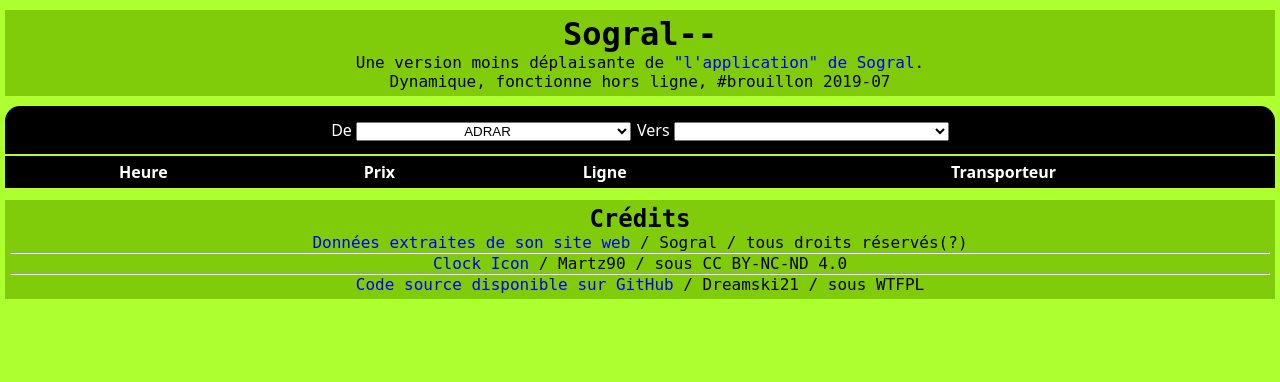
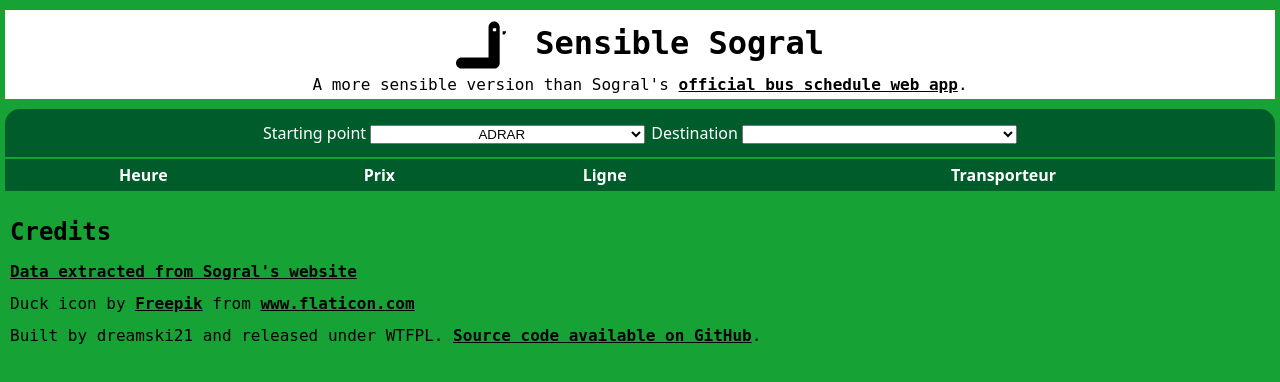
Before and after one commit to djalilhebal/saner-sogral, a website: page index.html in a window 1280 px wide. Drawn offline with Linux system fonts and the light colour scheme.

Commit message:
Add basic PWA support and update UI

```diff
--- a/index.css
+++ b/index.css
@@ -1,32 +1,53 @@
 * {
   padding: 0;
   margin: 0;
-  text-decoration: none;
 }
 
 body {
   text-align: center;
-  background: greenyellow;
+  background: #16a234;
   margin: 5px;
   font-size: 16px;
   font-family: sans;
 }
 
 header, footer {
-  background: #80cc0b;
   padding: 5px;
   margin: 10px 0;
   font-family: mono;
 }
 
-hr {
-  color: greenyellow;
+header {
+  background: white;
 }
 
+footer {
+  text-align: left;
+  line-height: 2;
+}
+
+a {
+  color: inherit;
+  font-weight: bold;
+}
+
+img {
+    background: white;
+    width: 50px;
+    height: 50px;
+    vertical-align: middle;
+    margin-right: 10px;
+}
+
+h1 {
+    color: black;
+    background: white;
+    padding: 5px;
+}
 /*** MAIN/INPUT ***/
 
 form {
-  background: black;
+  background: #005c2b;
   color: white;
   border-radius: 15px 15px 0 0;
   padding: 10px;
@@ -56,7 +77,7 @@
 
 thead {
   color: white;
-  background: black;
+  background: #005c2b;
 }
 
 th {
--- a/index.html
+++ b/index.html
@@ -1,29 +1,30 @@
 <!DOCTYPE html>
-<html lang="fr">
+<html lang="en">
 <head>
   <meta charset="UTF-8">
   <meta name="viewport" content="width=device-width, initial-scale=1.0">
-  <title>Sogral--</title>
+  <title>Sensible Sogral</title>
   <link rel="stylesheet" href="index.css" />
-  <link rel="icon" href="favicon.ico" />
+  <link rel="icon" href="images/duck-dark-32x32.png" />
+  <link rel="manifest" href="manifest.json">
 </head>
 <body>
   <header>
-    <h1>Sogral--</h1>
+    <h1>
+      <img src="images/duck-black.svg" alt="">
+      Sensible Sogral
+    </h1>
     <p>
-      Une version moins déplaisante de
-      <a href="https://www.sogral.dz/index.php/fr/planning-des-departs-2" target="_blank" rel="noreferrer">"l'application" de Sogral</a>.
-      <br />
-      Dynamique, fonctionne hors ligne, #brouillon 2019-07
+      A more sensible version than Sogral's
+      <a href="https://www.sogral.dz/index.php/fr/planning-des-departs-2" target="_blank" rel="noreferrer">official bus schedule web app</a>.
     </p>
   </header>
+
   <main>
-    <noscript>JavaScript est requis pour lancer cette application !</noscript>
     <form>
-      <label>De <select name="depart" id="depart"></select></label>
-      <label>Vers <select name="dest" id="dest"></select></label>
+      <label>Starting point <select name="depart" id="depart"></select></label>
+      <label>Destination <select name="dest" id="dest"></select></label>
     </form>
-  </main>
 
   <table>
     <thead>
@@ -39,15 +40,27 @@
     </tbody>
   </table>
 
-  <footer>
-  <h2>Crédits</h2>
-  <a href="https://www.sogral.dz/app_sogral/app/fr.php">Données extraites de son site web</a> / Sogral / tous droits réservés(?)
-  <hr>
-  <a href="http://www.iconarchive.com/show/circle-icons-by-martz90/clock-icon.html" target="_blank" rel="noreferrer">Clock Icon</a> / Martz90 / sous CC BY-NC-ND 4.0
-  <hr>
-  <a href="https://github.com/dreamski21/trash" target="_blank">Code source disponible sur GitHub</a> / Dreamski21 / sous WTFPL
-  </footer>
+</main>
 
-  <script src="index.min.js"></script>
+<footer>
+  <h2>Credits</h2>
+  <ul>
+    <li><a href="https://www.sogral.dz/app_sogral/app/fr.php">Data extracted from Sogral's website</a></li>
+
+    <li>Duck icon by <a href="https://www.flaticon.com/authors/freepik" target="_blank" rel="noreferrer" title="Freepik">Freepik</a> from <a href="https://www.flaticon.com/" title="Flaticon">www.flaticon.com</a></li>
+
+    <li>Built by dreamski21 and released under WTFPL. <a href="https://github.com/dreamski21/sensible-sogral" target="_blank">Source code available on GitHub</a>.</li>
+  </ul>
+</footer>
+
+<script src="index.min.js"></script>
+<script>
+if ('serviceWorker' in navigator) {
+  navigator.serviceWorker
+    .register('service-worker.js', {scope: '/sensible-sogral/'})
+    .then((registration) => console.log('[Service Worker] Registration successful, scope is:' + registration.scope) )
+    .catch((error) => console.log('[Service Worker] Registration failed', error) );
+}
+</script>
 </body>
 </html>
--- a/package.json
+++ b/package.json
@@ -1,7 +1,7 @@
 {
   "name": "sogral--",
   "version": "0.0.1",
-  "description": "A less shitty version of Sogral app",
+  "description": "A less shitty version than Sogral's official web app",
   "license": "WTFPL",
   "main": "index.js",
   "scripts": {
@@ -16,13 +16,12 @@
   "devDependencies": {
     "axios": "~0.19.0",
     "axios-retry": "^3.1.2",
+    "sleep-promise": "^8.0.1",
     "jsdom": "~15.1.1",
-
     "http-server": "~0.11.1",
     "watchify": "~3.11.1",
     "browserify": "~16.2.3",
     "tinyify": "~2.5.1",
-
     "riteway": "~6.0.3",
     "faucet": "~0.0.1"
   }
--- /dev/null
+++ b/sogral-data-latest.json
@@ -0,0 +1,4 @@
+{
+    "date": "2019-08-06T05:00:40.930Z",
+    "version": 1
+  }
```
Also changed, not shown: service-worker.js (added, +25 -0 lines), README.md (added), favicon.ico (deleted), images/duck-black-512.png (added), images/duck-black.svg (added), images/duck-dark-32x32.png (added), images/duck-dark-512x512.png (added), images/duck-dark.svg (added), images/duck-light-512x512.png (added), images/duck-light.svg (added), manifest.json (added), 1 other file.
